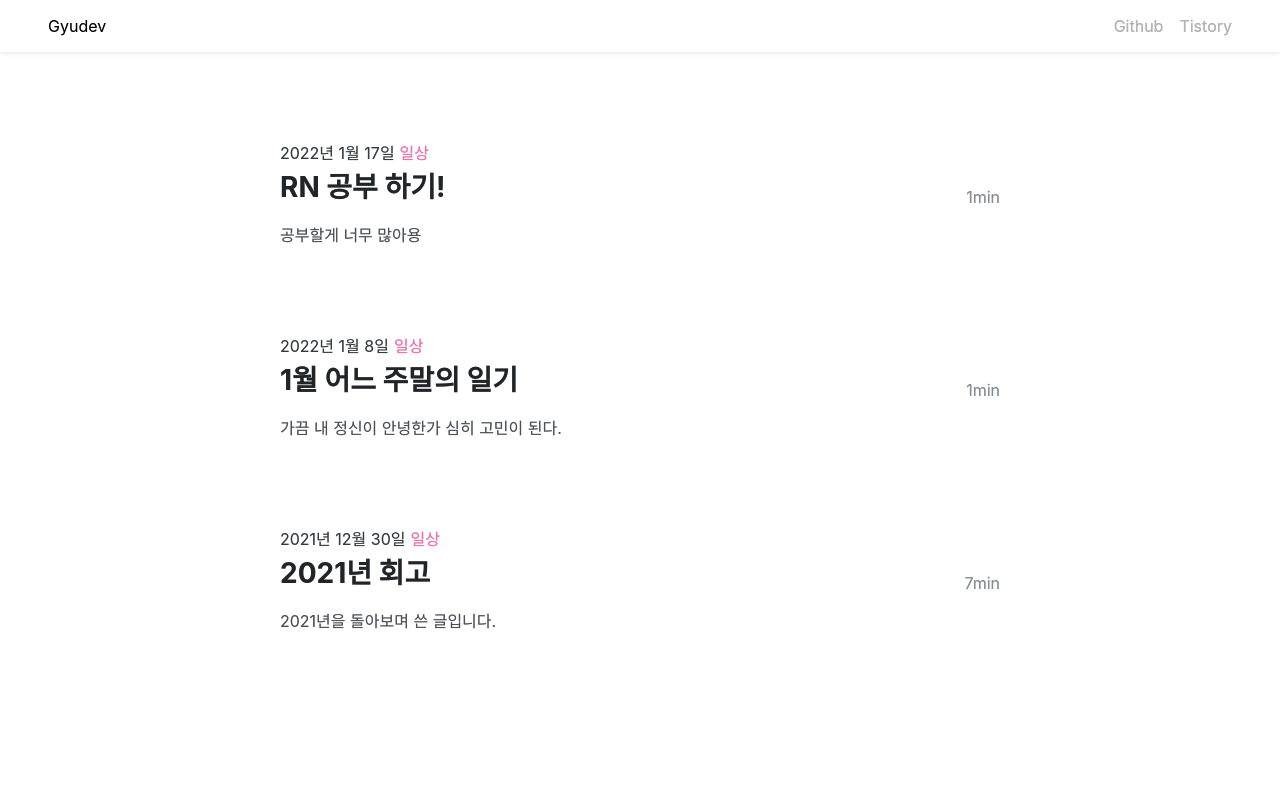
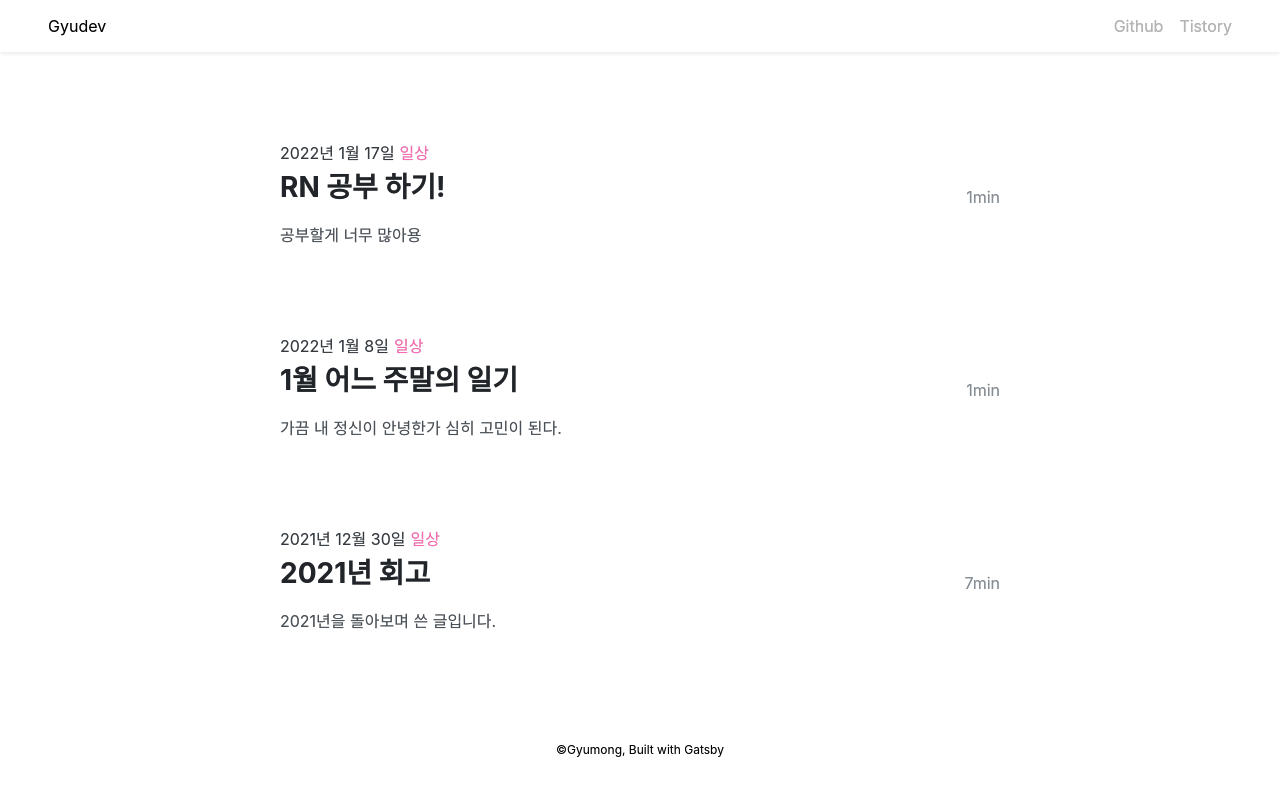
Before and after one commit to Gyumong/gyudev, a Gatsby site: page / in a window 1280 px wide. Built offline with nearby package versions, Linux system fonts and the light colour scheme; Gatsby itself is replaced by a stand-in of ours; some packages are replaced by stand-ins of ours.

Commit message:
feat: footer 적용

```diff
--- a/src/components/PostCard.jsx
+++ b/src/components/PostCard.jsx
@@ -21,7 +21,7 @@ const TitleLink = styled(Link)`
 const PostCardBlock = styled.li`
   width: 100%;
   list-style: none;
-  margin-bottom: 1rem;
+  margin-bottom: 0;
   &:not(:last-child) {
     margin-bottom: 4em;
   }
--- /dev/null
+++ b/src/components/footer.jsx
@@ -0,0 +1,21 @@
+import React from 'react';
+import styled from '@emotion/styled';
+    const  Footer = () => {
+
+    const FooterBlock = styled.div`
+        padding: 3rem 0;
+        text-align: center;
+        font-size: 12px;
+    `;
+
+    return (
+        <FooterBlock>
+        ©<span >Gyumong</span>, Built with{' '}
+        <span>
+          Gatsby
+        </span>
+      </FooterBlock>
+    )
+};
+
+export default Footer
--- a/src/layout/index.jsx
+++ b/src/layout/index.jsx
@@ -3,6 +3,7 @@ import { Link, useStaticQuery, graphql } from "gatsby"
 import { Header } from "../components/header"
 import styled from "@emotion/styled"
 import SEO from '../components/seo'
+import Footer from '../components/footer'
 const Container = styled.ul`
   margin: 2.5rem auto;
   max-width: 45rem;
@@ -34,6 +35,7 @@ const Layout = ({ pageTitle, children }) => {
         social={data.site.siteMetadata.social}
       />
       <Container>{children}</Container>
+      <Footer/>
     </>
   )
 }
```
